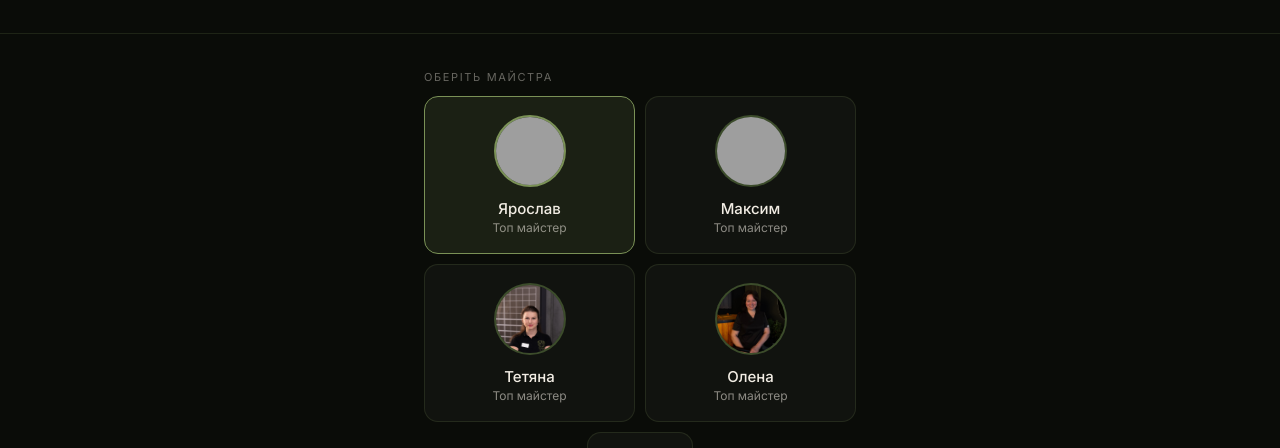
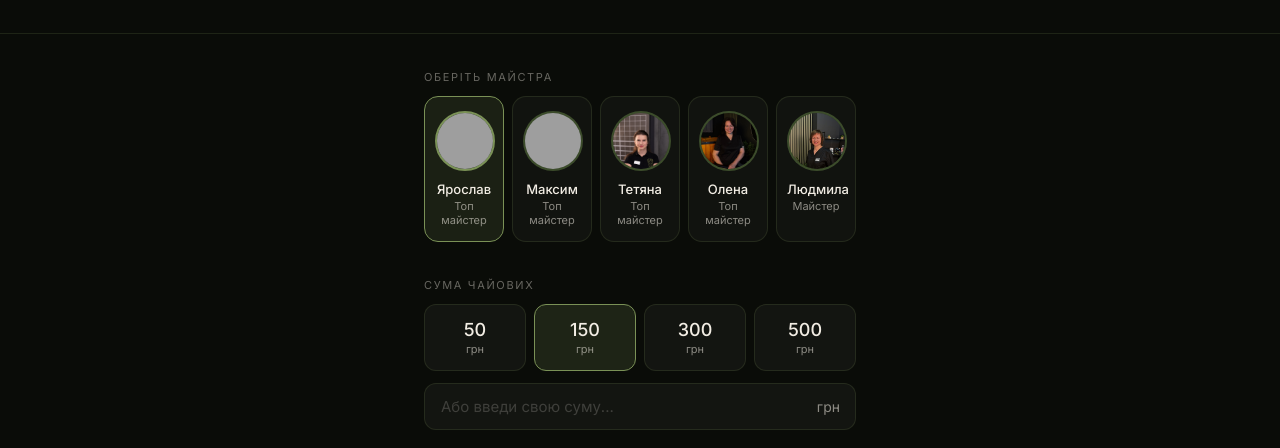
Before and after one commit to maximOliva9602/my_site_Oliva, a website: page public/tips.html in a window 1280 px wide. Shown: the part 276-724 px from the top of the page. Drawn offline with nearby package versions, Linux system fonts and the light colour scheme; grey boxes are pictures that could not be loaded; a web font is replaced by a local one.

Commit message:
Tips: masters in one row, Monobank pre-fill amount

```diff
--- a/public/tips.html
+++ b/public/tips.html
@@ -41,16 +41,16 @@
     .field-label { font-size: 11px; letter-spacing: 0.15em; text-transform: uppercase; color: rgba(242,237,228,0.4); margin-bottom: 12px; }
 
     /* MASTERS */
-    .masters { display: grid; grid-template-columns: 1fr 1fr; gap: 10px; margin-bottom: 32px; }
-    .master-card:last-child:nth-child(odd) { grid-column: 1 / -1; max-width: 50%; margin: 0 auto; }
-    .master-card { background: rgba(255,255,255,0.03); border: 1px solid var(--line); border-radius: 14px; padding: 18px 16px; text-align: center; cursor: pointer; transition: all .2s; }
+    .masters { display: flex; flex-wrap: nowrap; gap: 8px; margin-bottom: 32px; overflow-x: auto; padding-bottom: 4px; scrollbar-width: none; }
+    .masters::-webkit-scrollbar { display: none; }
+    .master-card { background: rgba(255,255,255,0.03); border: 1px solid var(--line); border-radius: 14px; padding: 14px 10px; text-align: center; cursor: pointer; transition: all .2s; flex: 1 0 0; min-width: 80px; }
     .master-card:hover { border-color: var(--olive-light); background: rgba(122,145,86,0.06); }
     .master-card.active { background: rgba(122,145,86,0.15); border-color: var(--olive-light); }
-    .master-avatar { width: 72px; height: 72px; border-radius: 50%; background: var(--olive-mid); border: 2px solid var(--line); margin: 0 auto 12px; overflow: hidden; transition: border-color .2s; }
+    .master-avatar { width: 60px; height: 60px; border-radius: 50%; background: var(--olive-mid); border: 2px solid var(--line); margin: 0 auto 10px; overflow: hidden; transition: border-color .2s; }
     .master-avatar img { width: 100%; height: 100%; object-fit: cover; object-position: top; display: block; }
     .master-card.active .master-avatar { border-color: var(--olive-light); }
-    .master-name { font-size: 15px; font-weight: 500; color: var(--cream); margin-bottom: 2px; }
-    .master-role { font-size: 12px; color: var(--text-dim); }
+    .master-name { font-size: 13px; font-weight: 500; color: var(--cream); margin-bottom: 2px; }
+    .master-role { font-size: 11px; color: var(--text-dim); }
 
     /* AMOUNTS */
     .amounts { display: grid; grid-template-columns: repeat(4, 1fr); gap: 8px; margin-bottom: 12px; }
@@ -236,7 +236,7 @@
   function handlePay(e) {
     e.preventDefault();
     if (!selectedMaster || selectedAmt <= 0) return false;
-    const url = MASTERS[selectedMaster].url;
+    const url = MASTERS[selectedMaster].url + "?t=" + selectedAmt;
     window.open(url, "_blank");
     return false;
   }
```
